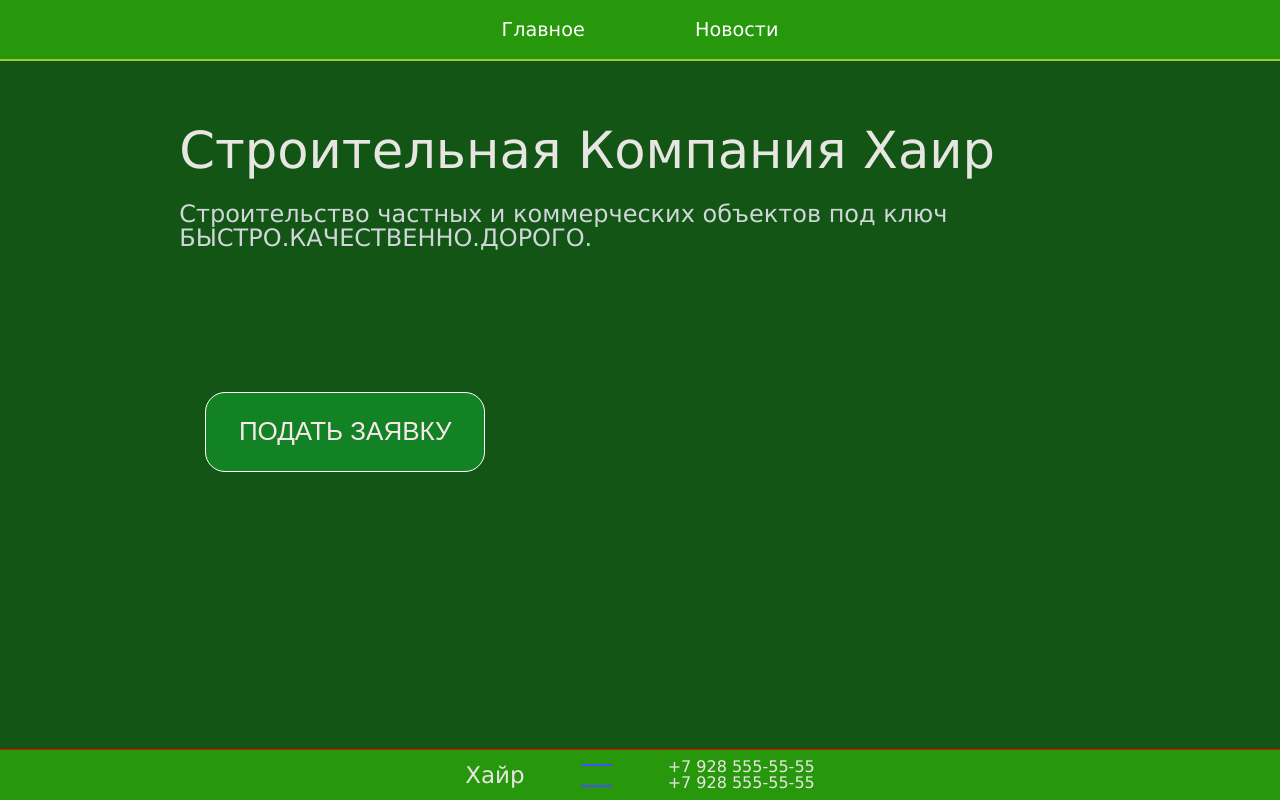
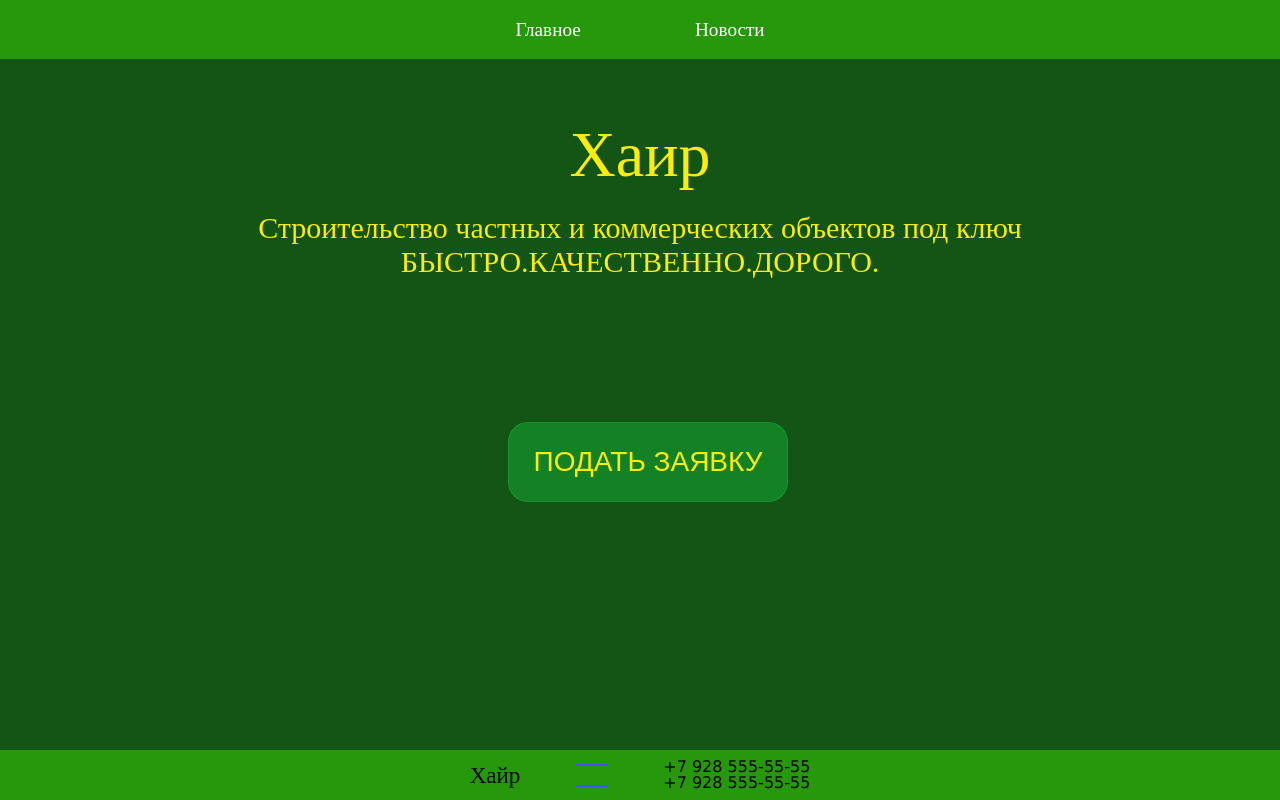
Before and after one commit to Xbasan/hair, a Flask app: page / in a window 1280 px wide. Run offline with Flask 3, Linux system fonts and the light colour scheme.

Commit message:
последняя версия_

```diff
--- a/static/css/mobile_style.css
+++ b/static/css/mobile_style.css
@@ -11,13 +11,18 @@ section main{
 }
 
 section main h1{
-  font-size: 32px;
+  font-size: 47px;
   margin-top: 40px;
   margin-bottom: 20px;
 }
 
 section main .h2_abaut_em{
+  text-align:  center;
+
   font-size: 20px;
+}
+section main .h2_abaut_em span{
+  padding: 10px;
 }
 
 section main .button_div{
--- a/static/css/style.css
+++ b/static/css/style.css
@@ -365,19 +365,15 @@ body{
   flex-direction: column;
   align-items: center;
 
-  font-family: 'Lucida Sans', 'Lucida Sans Regular', 'Lucida Grande', 'Lucida Sans Unicode', Geneva, Verdana, sans-serif;
+  font-family: 'EB Garamond', serif;
+
+  color: #fbec0b;
 
   overflow-x: hidden;
   overflow-y: auto;
 }
 
-#crutch{
-  position: absolute;
 
-  z-index: 1000000;
-  width: 10000%;
-  height: 100000%;
-}
 /*----------------------------------------------------*/
 /*------------------------nav-------------------------*/
 /*----------------------------------------------------*/
@@ -398,7 +394,6 @@ nav{
 
   font-size: 1.5vmax;
 
-  border-bottom: solid 2px yellowgreen;
   background-color: rgba(72, 255, 0, 0.397);
 
 }
@@ -430,25 +425,31 @@ section{
 main{
   display: flex;
   flex-direction: column;
+  align-items: center;
   justify-content: center;
 
   gap: 2vw;
 
   width: 80%;
   height: auto;
-
-
 }
 
 section main h1{
-  font-size: 4vw;
-
+  font-size: 5vw;
 }
 
 section main .h2_abaut_em{
+  display: flex;
+  flex-direction: column;
+  align-items: center;
+  justify-content: center;
 
-  color: #d1d6db;
-  font-size: 24px;
+  color: #fbec0b;
+  font-size: 30px;
+}
+
+section main .h2_abaut_em span{
+  padding: 4px;
 }
 
 main .button_div{
@@ -470,11 +471,11 @@ main .button_div button {
   display: inline-block;
   vertical-align: top;
 
-  border: 1px solid #fff;
+  border: 1px solid rgba(20, 168, 52, 0.548);
   border-radius: 20px;
 
-  font-size: 26px;
-  color: #f7e9e9;
+  font-size: 28px;
+  color: #fbec0b;
   text-transform: uppercase;
   text-decoration: none;
   background-color: rgba(20, 168, 52, 0.548);
@@ -495,6 +496,8 @@ main .button_div button {
 
 
 .application{
+
+  color: #ffffff;
   background-color: rgba(26, 80, 24, 0.966);
   width: 500px;
   height: 700px;
@@ -600,6 +603,8 @@ to {
   justify-content: center;
   align-items: center;
   gap: 30px;
+
+  color: #000000;
 }
 
 .news .post{
@@ -718,7 +723,8 @@ footer{
   justify-content: center;
   gap: 7vh;
 
-  border-top: solid 1px red  ;
+  color: #000000;
+
 
   background-color: rgba(72, 255, 0, 0.397);
 
--- a/templates/index.html
+++ b/templates/index.html
@@ -5,12 +5,13 @@
 <section class="content">
 
     <main>
-        <h1>Строительная Компания   {{name}}</h1>
+        <h1>{{name}}</h1>
         <em class="h2_abaut_em">
             Строительство частных и
             коммерческих объектов под ключ
             <br>
-            {{ motto }}
+            <span>{{ motto }}</span>
+
         </em>
         <div class="button_div">
         <button id="button_1">
```
